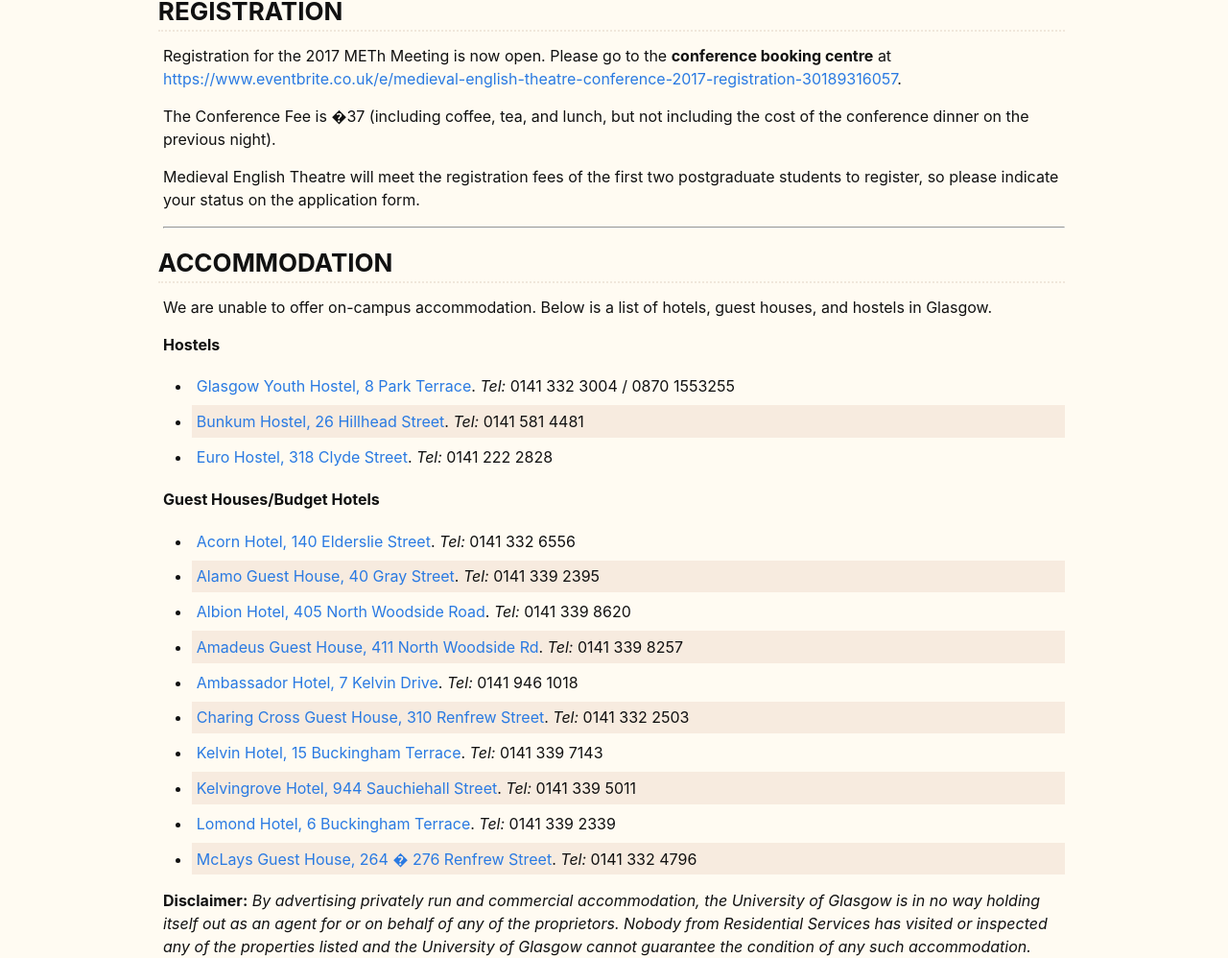
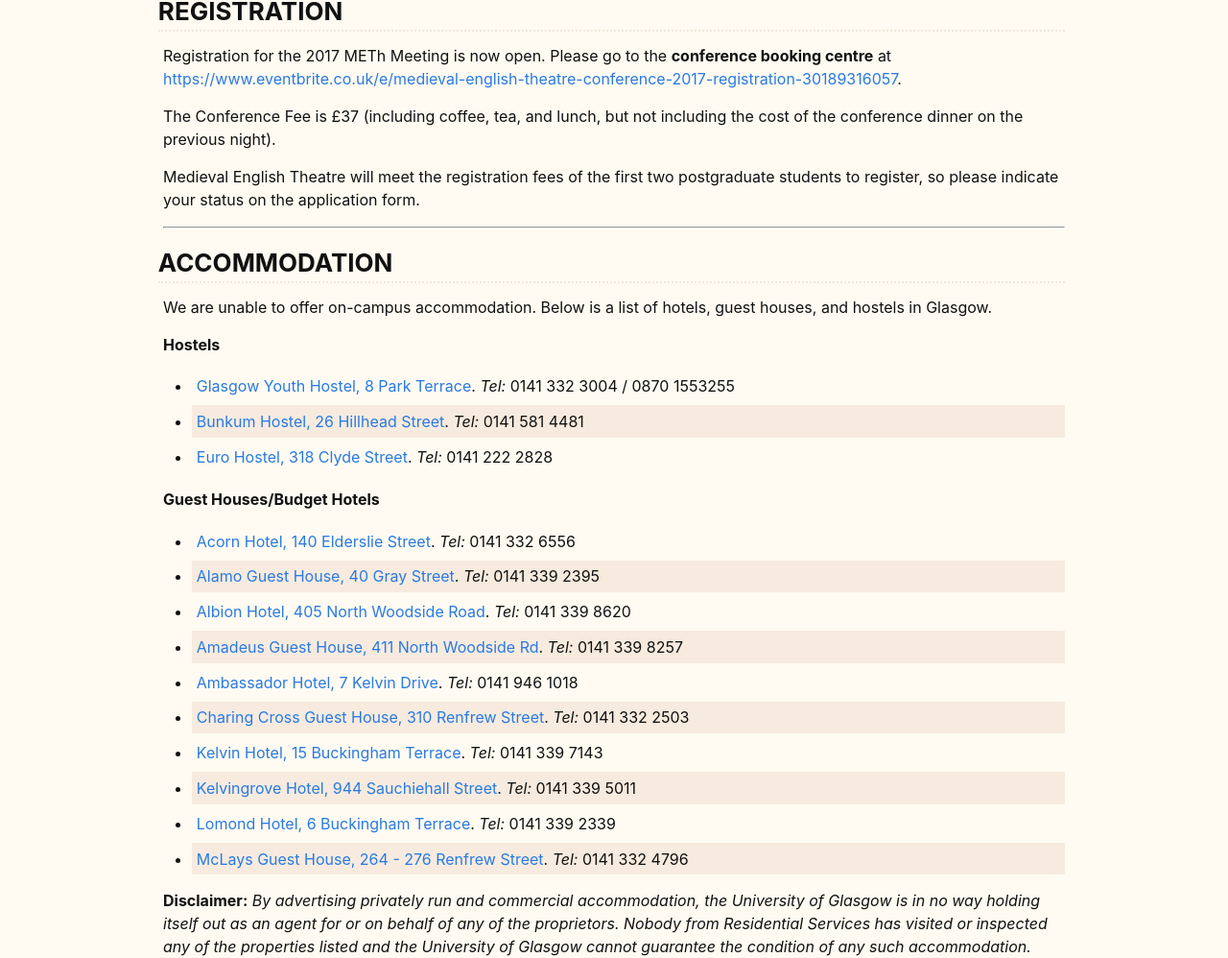
Before and after one commit to MedievalEnglishTheatre/MedievalEnglishTheatre.github.io, a Jekyll site: the page built from src/meetings/meet_2017/index.md, in a window 1280 px wide and 1400 px high, scrolled down 1432 px. Shown: the part 149-1147 px from the top of the window at 96% size. Built offline with Jekyll 4.4.1, drawn with Linux system fonts in a browser that asks for light colours.

```diff
--- a/src/meetings/meet_2017/index.md
+++ b/src/meetings/meet_2017/index.md
@@ -50,7 +50,7 @@ Printable instructions and information on parking [ **here** ](Getting_There.doc
 
 Registration for the 2017 METh Meeting is now open. Please go to the **conference booking centre** at [https://www.eventbrite.co.uk/e/medieval-english-theatre-conference-2017-registration-30189316057](https://www.eventbrite.co.uk/e/medieval-english-theatre-conference-2017-registration-30189316057).
 
-The Conference Fee is �37 (including coffee, tea, and lunch, but not including the cost of the conference dinner on the previous night).
+The Conference Fee is £37 (including coffee, tea, and lunch, but not including the cost of the conference dinner on the previous night).
 
 Medieval English Theatre will meet the registration fees of the first two postgraduate students to register, so please indicate your status on the application form.
 
@@ -77,7 +77,7 @@ We are unable to offer on-campus accommodation. Below is a list of hotels, guest
 -  [Kelvin Hotel, 15 Buckingham Terrace](http://www.kelvinhotel.com). *Tel:* 0141 339 7143
 -  [Kelvingrove Hotel, 944 Sauchiehall Street](http://www.kelvingrove-hotel.co.uk). *Tel:* 0141 339 5011
 -  [Lomond Hotel, 6 Buckingham Terrace](http://www.lomondhotel.co.uk). *Tel:* 0141 339 2339
--  [McLays Guest House, 264 � 276 Renfrew Street](http://www.mclays.com). *Tel:* 0141 332 4796
+-  [McLays Guest House, 264 - 276 Renfrew Street](http://www.mclays.com). *Tel:* 0141 332 4796
 
  **Disclaimer:**  *By advertising privately run and commercial accommodation, the University of Glasgow is in no way holding itself out as an agent for or on behalf of any of the proprietors. Nobody from Residential Services has visited or inspected any of the properties listed and the University of Glasgow cannot guarantee the condition of any such accommodation.*
 
```
